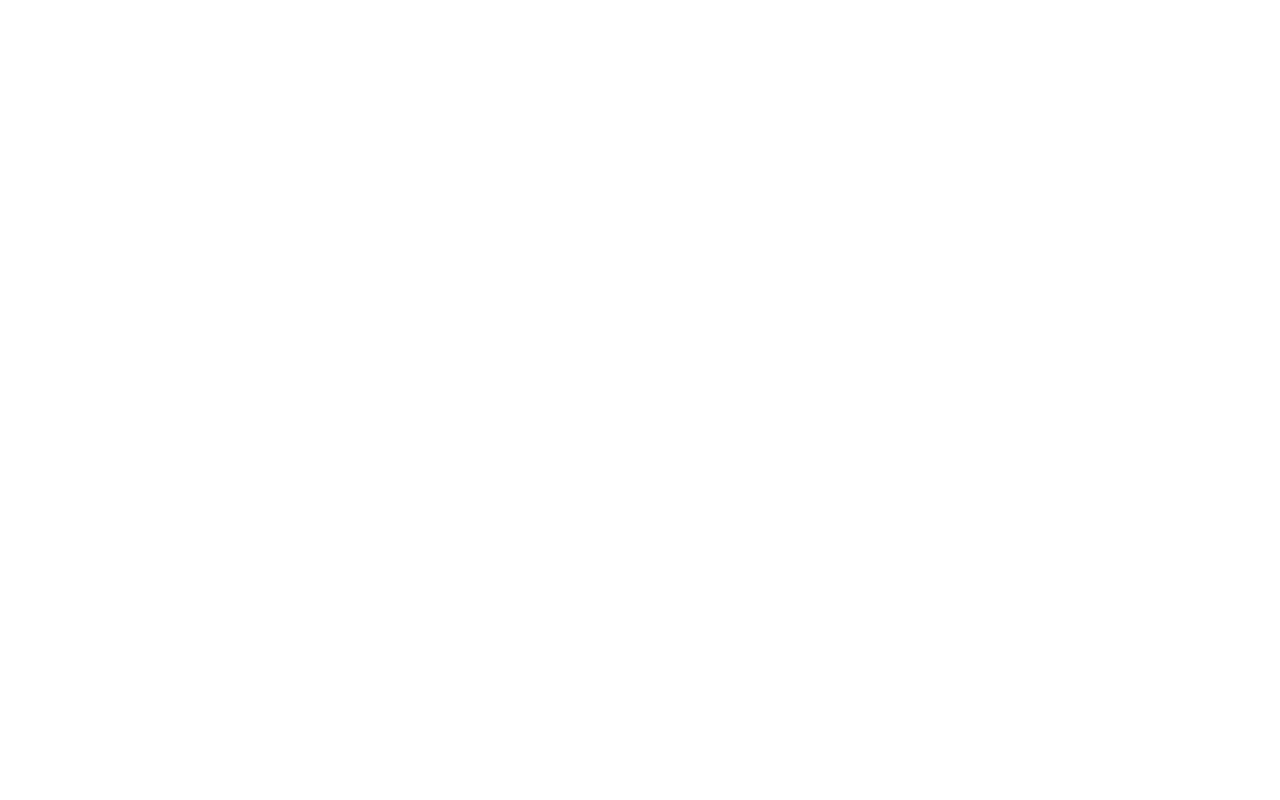
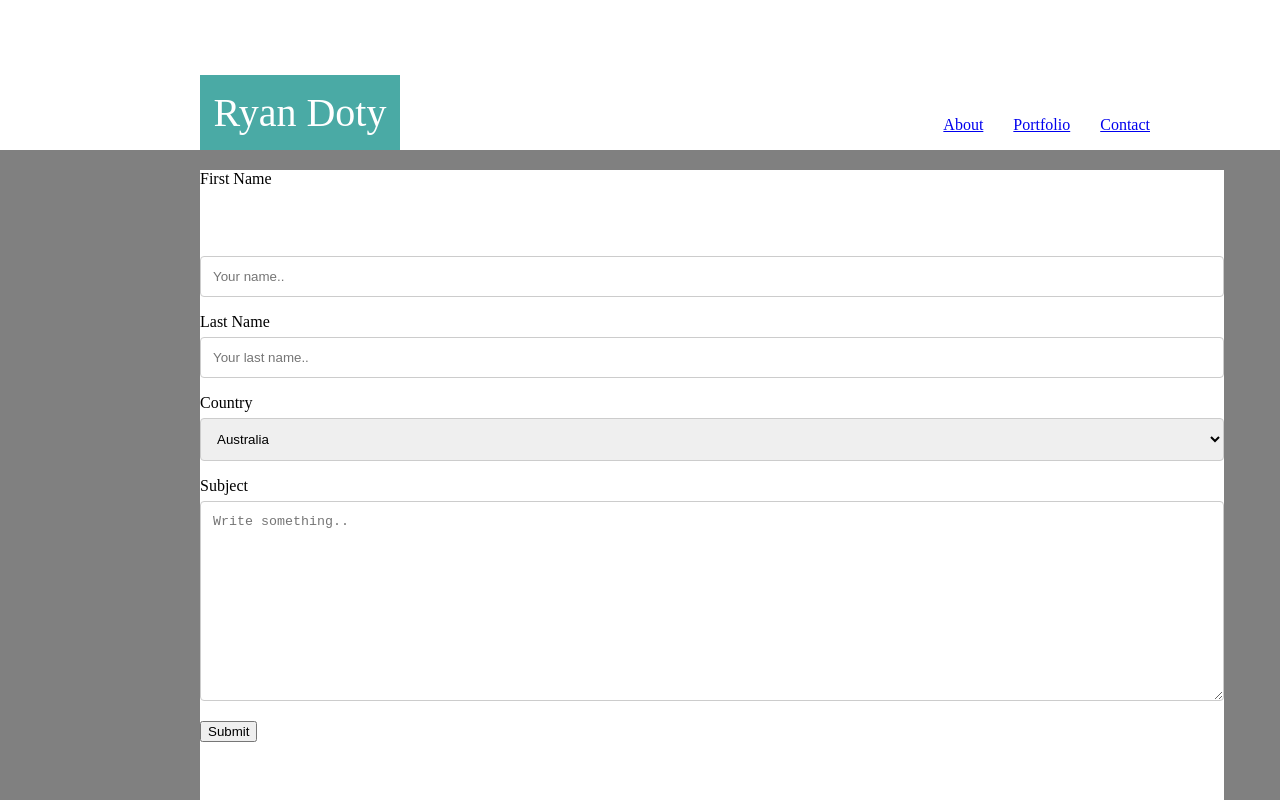
Before and after one commit to rdoty1/basic-portfolio, a plain HTML site: page contact.html in a window 1280 px wide. Shown: the top 800 px of the page. Drawn offline with Linux system fonts and the light colour scheme.

Commit message:
contact form

```diff
--- a/assets/css/style.css
+++ b/assets/css/style.css
@@ -1,7 +1,7 @@
 body {
     background-color: grey;
     margin: 0;
-    height: 1240px;
+    height: 1440px;
     width: 0 auto;
 }
 
@@ -42,10 +42,16 @@ nav {
     line-height: 250px;
 }
 
+.portfolio {
+    font-size: 20px;
+    font-weight: bold;
+}
+
 .contactContainer {
     float: left;
     margin-right: 30px;
     line-height: 250px;
+    color: #4aaaa5;
 }
 
 .bodyContainer {
@@ -53,7 +59,7 @@ nav {
     background: white;
     margin-top: 20px;
     margin-right: 30px;
-    height: 700px;
+    height: 800px;
     width: 80%;
 }
 
@@ -142,7 +148,7 @@ nav {
 .baseballHeader {
     text-align: center;
     font-size: 20px;
-    height: 40px;
+    height: 35px;
     width: 100%;
     position: relative;
     background: #4aaaa5;
@@ -167,7 +173,7 @@ nav {
 .educationHeader {
     text-align: center;
     font-size: 20px;
-    height: 40px;
+    height: 35px;
     width: 100%;
     position: relative;
     background: #4aaaa5;
@@ -192,7 +198,7 @@ nav {
 .interestsHeader {
     text-align: center;
     font-size: 20px;
-    height: 40px;
+    height: 35px;
     width: 100%;
     position: relative;
     background: #4aaaa5;
@@ -217,7 +223,7 @@ nav {
 .homeHeader {
     text-align: center;
     font-size: 20px;
-    height: 40px;
+    height: 35px;
     width: 100%;
     position: relative;
     background: #4aaaa5;
@@ -225,3 +231,32 @@ nav {
     line-height: 40px;
     margin-top: 300px;
 }
+
+.contactBodyContainer {
+    margin-left: 200px;
+    background: white;
+    margin-top: 20px;
+    margin-right: 30px;
+    height: 800px;
+    width: 80%;
+}
+
+input[type=text],
+select,
+textarea {
+    width: 100%;
+    /* Full width */
+    padding: 12px;
+    /* Some padding */
+    border: 1px solid #ccc;
+    /* Gray border */
+    border-radius: 4px;
+    /* Rounded borders */
+    box-sizing: border-box;
+    /* Make sure that padding and width stays in place */
+    margin-top: 6px;
+    /* Add a top margin */
+    margin-bottom: 16px;
+    /* Bottom margin */
+    resize: vertical/* Allow the user to vertically resize the textarea (not horizontally) */
+}
--- a/contact.html
+++ b/contact.html
@@ -0,0 +1,67 @@
+<!DOCTYPE html>
+<html lang="en">
+
+<head>
+    <meta charset="UTF-8">
+    <meta name="viewport" content="width=device-width, initial-scale=1.0">
+    <meta http-equiv="X-UA-Compatible" content="ie=edge">
+    <title>Document</title>
+    <link rel="stylesheet" type="text/css" href="assets/css/style.css">
+</head>
+
+<body>
+
+    <div class="header">
+
+        <div class="nameContainer">
+            Ryan Doty
+        </div>
+
+        <nav>
+            <div class="aboutContainer">
+                <a href="index.html">About </a>
+            </div>
+
+            <div class="portfolioContainer">
+                <a href="portfolio.html">Portfolio</a>
+            </div>
+
+            <div class="contactContainer">
+                <a href="contact.html">Contact </a>
+            </div>
+
+        </nav>
+
+    </div>
+
+    <div class="contactBodyContainer">
+
+        <div class="container">
+
+            <form action="action_page.php">
+                <label for="fname">First Name</label>
+                <input type="text" id="fname" name="firstname" placeholder="Your name..">
+                <label for="lname">Last Name</label>
+                <input type="text" id="lname" name="lastname" placeholder="Your last name..">
+                <label for="country">Country</label>
+                <select id="country" name="country">
+                    <option value="australia">Australia</option>
+                    <option value="canada">Canada</option>
+                    <option value="usa">USA</option>
+                </select>
+
+                <label for="subject">Subject</label>
+
+                <textarea id="subject" name="subject" placeholder="Write something.." style="height:200px"></textarea>
+                <input type="submit" value="Submit">
+            </form>
+
+        </div>
+
+    </div>
+
+
+
+
+
+</body>
```
Also changed, not shown: portfolio.html (+4 -0 lines).
